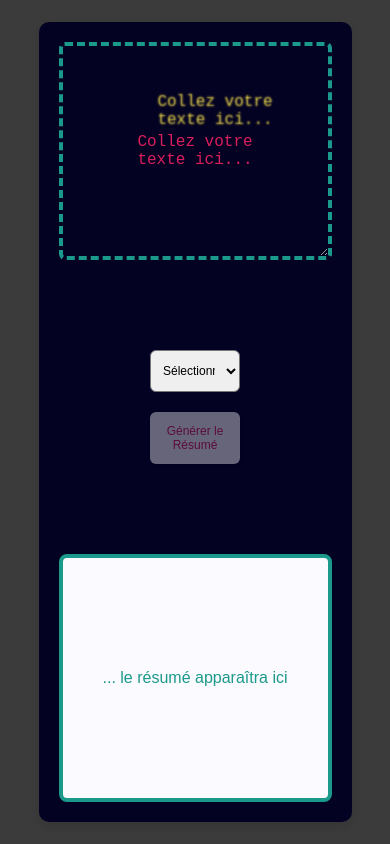
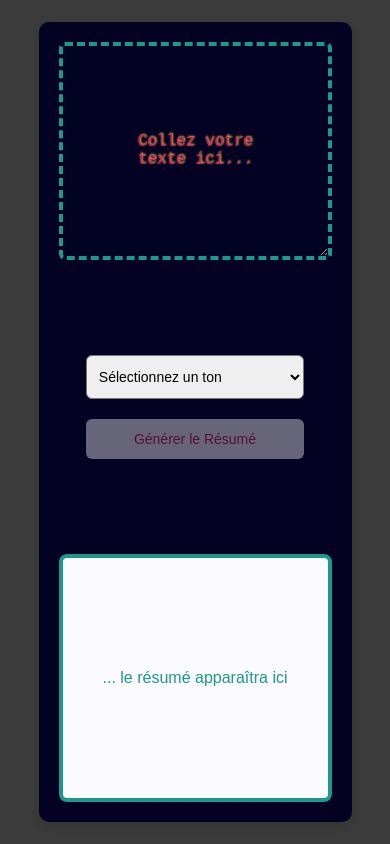
Before and after one commit to Flothar78/mistral_app_test_frontend, a Vue app: page / in a window 390 px wide. Built offline with nearby package versions, Linux system fonts and the light colour scheme.

Commit message:
Adjust buttons sizes small screen

```diff
--- a/src/App.vue
+++ b/src/App.vue
@@ -144,7 +144,7 @@ textarea::placeholder {
   transform: translate(-50%, -50%);
   text-align: center;
   color: var(--flash);
-  text-shadow: 20px -40px 2px var(--shine);
+  text-shadow: 1px -1px 2px var(--shine);
 }
 .controls {
   display: flex;
@@ -208,7 +208,8 @@ button:disabled {
   }
   select,
   button {
-    font-size: 12px;
+    width: 80%;
+    font-size: 14px;
   }
 
   #summary-output {
```
